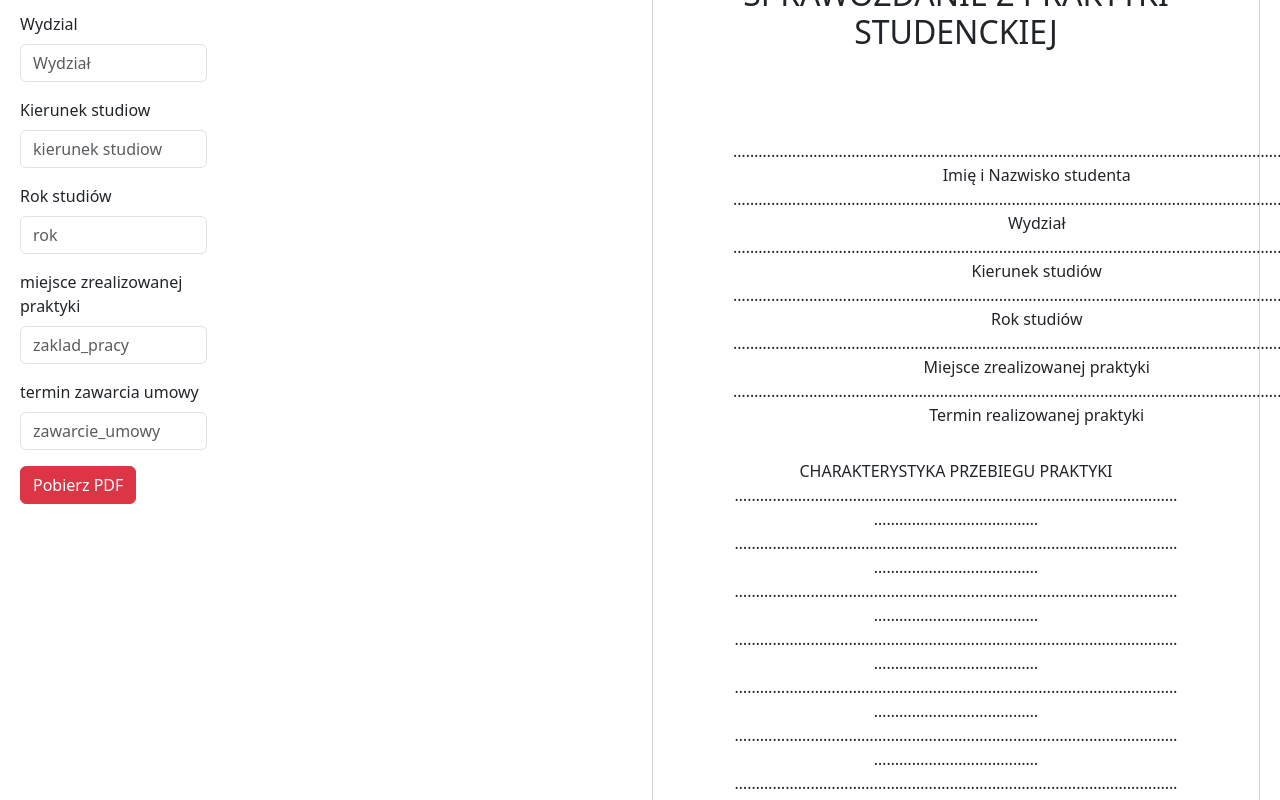
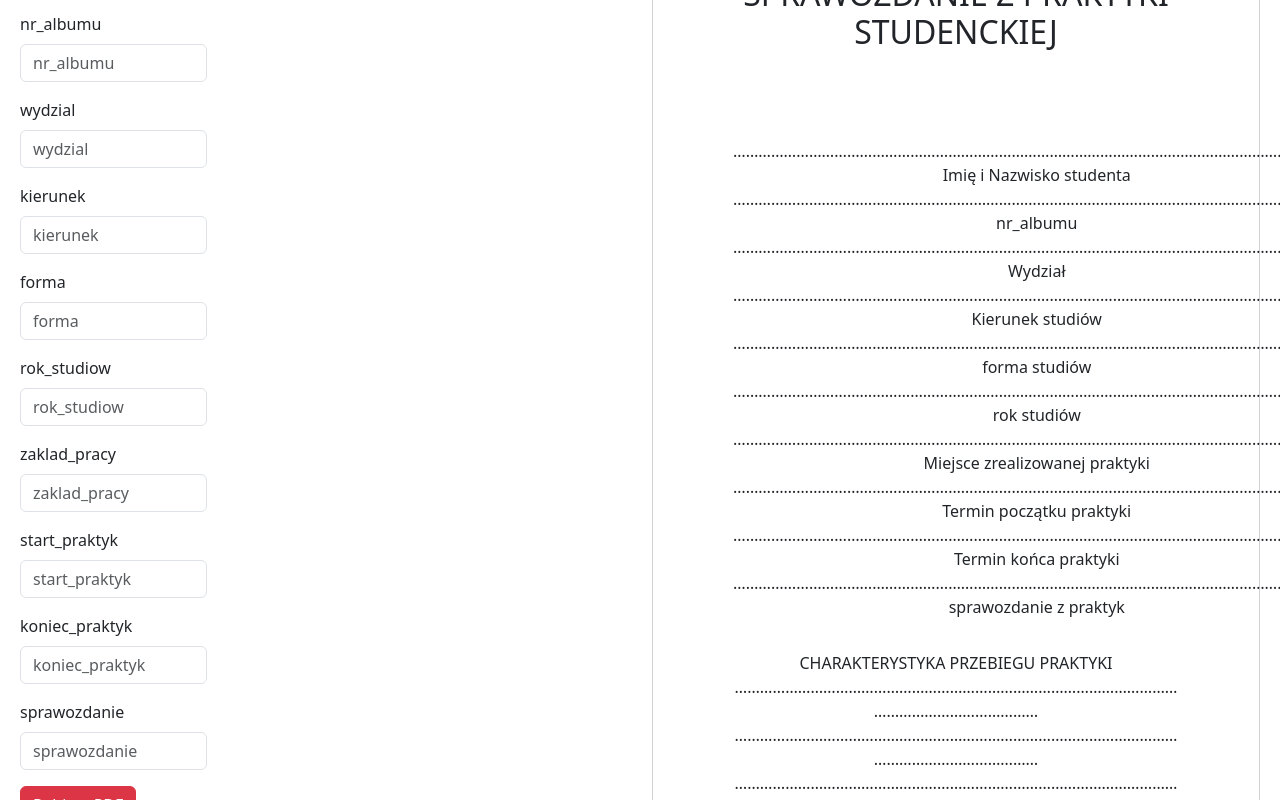
Before and after one commit to wojwoj8/silevis-psk-23-Ctrl-Alt-Del-icious, a React (Vite) app in the folder frontend/: page /sprawozdanie in a window 1280 px wide. Shown: the part 300-1100 px from the top of the page. Built offline with nearby package versions, Linux system fonts and the light colour scheme.

Commit message:
changing gen for sprawozdanie

```diff
--- a/frontend/src/components/forms/SprawozdanieForm.tsx
+++ b/frontend/src/components/forms/SprawozdanieForm.tsx
@@ -52,43 +52,71 @@ export default function SprawozdanieForm(){
 
                 <div className='row'>
                     <div className="mb-3 col-md-4">
-                        <label htmlFor="imie_nazwisko" className="form-label">Imie i nazwisko</label>
-                        <input type="text" className="form-control" value={dataForm.imie_nazwisko} onChange={handleInputChange} name="imie_nazwisko" placeholder="Imie i nazwisko"/>
+                        <label htmlFor="student" className="form-label">Imie i nazwisko</label>
+                        <input type="text" className="form-control" value={dataForm.student} onChange={handleInputChange} name="student" placeholder="Imie i nazwisko"/>
                     </div>
                 </div>
 
                 <div className='row'>
                     <div className="mb-3 col-md-4">
-                        <label htmlFor="adres" className="form-label">Wydzial</label>
-                        <input type="text" className="form-control" placeholder="Wydział" value={dataForm.wydzial} onChange={handleInputChange} name="wydzial"/>
+                        <label htmlFor="nr_albumu" className="form-label">nr_albumu</label>
+                        <input type="text" className="form-control" placeholder="nr_albumu" value={dataForm.nr_albumu} onChange={handleInputChange} name="nr_albumu"/>
                     </div>
                 </div>
 
                 <div className='row'>
                     <div className="mb-3 col-md-4">
-                        <label htmlFor="kierunek" className="form-label">Kierunek studiow</label>
-                        <input type="text" className="form-control" value={dataForm.kierunek} onChange={handleInputChange} name="kierunek" placeholder="kierunek studiow"/>
+                        <label htmlFor="wydzial" className="form-label">wydzial</label>
+                        <input type="text" className="form-control" value={dataForm.wydzial} onChange={handleInputChange} name="wydzial" placeholder="wydzial"/>
                     </div>
                 </div>
 
                 <div className='row'>
                     <div className="mb-3 col-md-4">
-                        <label htmlFor="nr_albumu" className="form-label">Rok studiów</label>
-                        <input type="text" className="form-control" value={dataForm.rok} onChange={handleInputChange} name="rok" placeholder="rok"></input>
+                        <label htmlFor="kierunek" className="form-label">kierunek</label>
+                        <input type="text" className="form-control" value={dataForm.kierunek} onChange={handleInputChange} name="kierunek" placeholder="kierunek"></input>
                     </div>
                 </div>
 
                 <div className='row'>
                     <div className="mb-3 col-md-4">
-                        <label htmlFor="nr_albumu" className="form-label">miejsce zrealizowanej praktyki</label>
+                        <label htmlFor="forma" className="form-label">forma</label>
+                        <input type="text" className="form-control" value={dataForm.forma} onChange={handleInputChange} name="forma" placeholder="forma"></input>
+                    </div>
+                </div>
+
+                <div className='row'>
+                    <div className="mb-3 col-md-4">
+                        <label htmlFor="rok_studiow" className="form-label">rok_studiow</label>
+                        <input type="text" className="form-control" value={dataForm.rok_studiow} onChange={handleInputChange} name="rok_studiow" placeholder="rok_studiow"></input>
+                    </div>
+                </div>
+
+                <div className='row'>
+                    <div className="mb-3 col-md-4">
+                        <label htmlFor="zaklad_pracy" className="form-label">zaklad_pracy</label>
                         <input type="text" className="form-control" value={dataForm.zaklad_pracy} onChange={handleInputChange} name="zaklad_pracy" placeholder="zaklad_pracy"></input>
                     </div>
                 </div>
 
                 <div className='row'>
                     <div className="mb-3 col-md-4">
-                        <label htmlFor="nr_albumu" className="form-label">termin zawarcia umowy</label>
-                        <input type="text" className="form-control" value={dataForm.zawarcie_umowy} onChange={handleInputChange} name="zawarcie_umowy" placeholder="zawarcie_umowy"></input>
+                        <label htmlFor="start_praktyk" className="form-label">start_praktyk</label>
+                        <input type="text" className="form-control" value={dataForm.start_praktyk} onChange={handleInputChange} name="start_praktyk" placeholder="start_praktyk"></input>
+                    </div>
+                </div>
+
+                <div className='row'>
+                    <div className="mb-3 col-md-4">
+                        <label htmlFor="koniec_praktyk" className="form-label">koniec_praktyk</label>
+                        <input type="text" className="form-control" value={dataForm.koniec_praktyk} onChange={handleInputChange} name="koniec_praktyk" placeholder="koniec_praktyk"></input>
+                    </div>
+                </div>
+
+                <div className='row'>
+                    <div className="mb-3 col-md-4">
+                        <label htmlFor="sprawozdanie" className="form-label">sprawozdanie</label>
+                        <input type="text" className="form-control" value={dataForm.sprawozdanie} onChange={handleInputChange} name="sprawozdanie" placeholder="sprawozdanie"></input>
                     </div>
                 </div>
 
--- a/frontend/src/components/pdf/Sprawozdanie.tsx
+++ b/frontend/src/components/pdf/Sprawozdanie.tsx
@@ -8,18 +8,26 @@ export default function Sprawozdanie({data}:{data:SprawozdanieInterface}){
         <h2 className="text-center">SPRAWOZDANIE Z PRAKTYKI STUDENCKIEJ</h2>
         <div className="flex justify-content-start mx-20 pt-20">
             <div>
-                <span>{data.imie_nazwisko?data.imie_nazwisko:empty}</span><br></br>
+                <span>{data.student?data.student:empty}</span><br></br>
                 <span>Imię i Nazwisko studenta</span><br></br>
+                <span>{data.nr_albumu?data.nr_albumu:empty}</span><br></br>
+                <span>nr_albumu</span><br></br>
                 <span>{data.wydzial?data.wydzial:empty}</span><br></br>
                 <span>Wydział</span><br></br>
                 <span>{data.kierunek?data.kierunek:empty}</span><br></br>
                 <span>Kierunek studiów</span><br></br>
-                <span>{data.rok?data.rok:empty}</span><br></br>
-                <span>Rok studiów</span><br></br>
+                <span>{data.forma?data.forma:empty}</span><br></br>
+                <span>forma studiów</span><br></br>
+                <span>{data.rok_studiow?data.rok_studiow:empty}</span><br></br>
+                <span>rok studiów</span><br></br>
                 <span>{data.zaklad_pracy?data.zaklad_pracy:empty}</span><br></br>
                 <span>Miejsce zrealizowanej praktyki</span><br></br>
-                <span>{data.zawarcie_umowy?data.zawarcie_umowy:empty}</span><br></br>
-                <span>Termin realizowanej praktyki</span><br></br>
+                <span>{data.start_praktyk?data.start_praktyk:empty}</span><br></br>
+                <span>Termin początku praktyki</span><br></br>
+                <span>{data.koniec_praktyk?data.koniec_praktyk:empty}</span><br></br>
+                <span>Termin końca praktyki</span><br></br>
+                <span>{data.sprawozdanie?data.sprawozdanie:empty}</span><br></br>
+                <span>sprawozdanie z praktyk</span><br></br>
             </div>
         </div>
         <div className="mx-20 flex items-end flex-col">
```
Also changed, not shown: frontend/src/components/interfaces/Form.tsx (+8 -4 lines).
